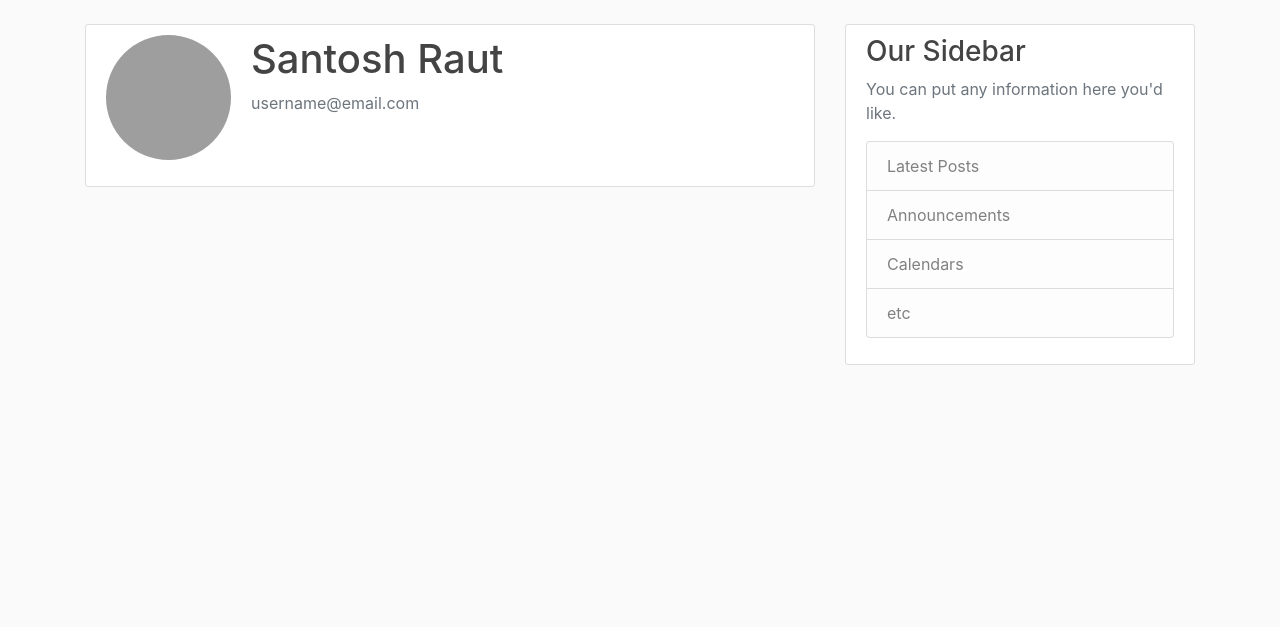
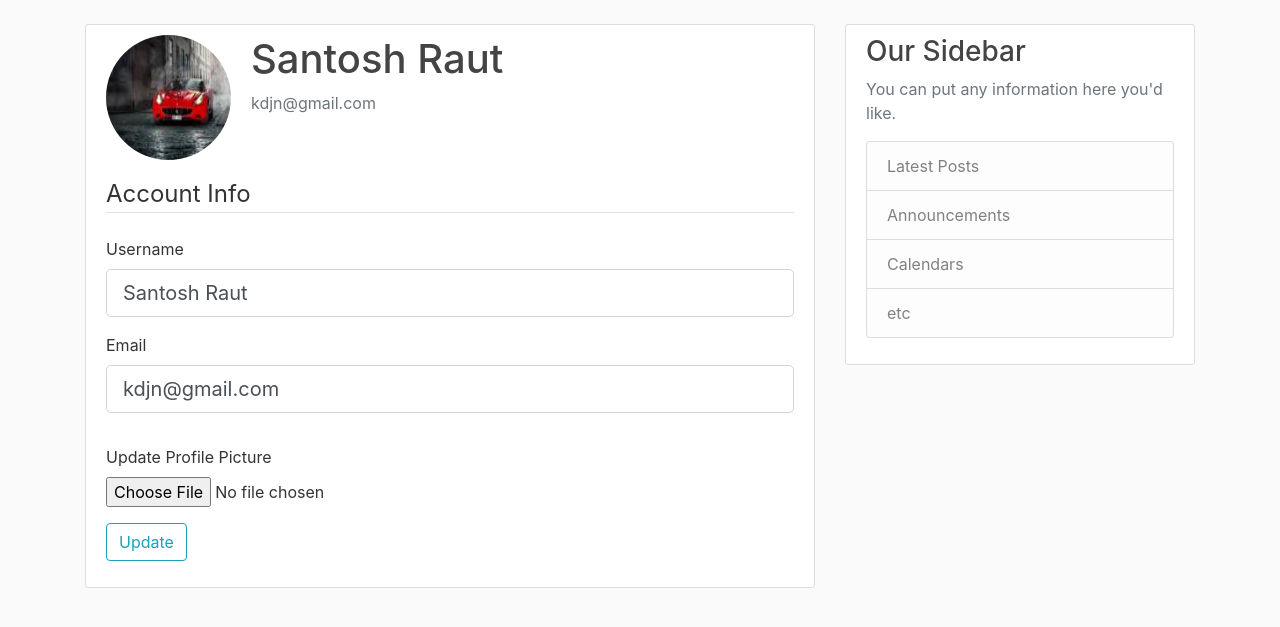
Before and after one commit to rautsantosh95/flaskblog-app, a Flask app: page /account in a window 1280 px wide. Shown: the part 56-683 px from the top of the page. Run offline with Flask 2, Linux system fonts and the light colour scheme; a user stored in the database is signed in; some libraries are stand-ins or nearby versions; grey boxes are pictures that could not be loaded.

Commit message:
add & save profile pic

```diff
--- a/flaskblog/forms.py
+++ b/flaskblog/forms.py
@@ -1,4 +1,6 @@
 from flask_wtf import FlaskForm
+from flask_wtf.file import FileField, FileAllowed
+from flask_login import current_user
 from wtforms import StringField, PasswordField, SubmitField, BooleanField
 from wtforms.validators import  DataRequired, Length, Email, EqualTo, ValidationError
 from flaskblog.models import User
@@ -23,8 +25,26 @@ class RegistrationForm(FlaskForm):
             raise ValidationError('That email is taken. Please choose different one.')
 
 class LoginForm(FlaskForm):
-    email = StringField('Email',
-                            validators=[DataRequired(), Email()])
+    email = StringField('Email', validators=[DataRequired(), Email()])
     password = PasswordField('Password', validators=[DataRequired()])
     remember = BooleanField('Remember')
     submit = SubmitField('Login')
+
+
+class UpdateAccountForm(FlaskForm):
+    username = StringField('Username', validators=[ DataRequired(), Length(min=2, max=20)])
+    email = StringField('Email', validators=[DataRequired(), Email()])
+    picture = FileField('Update Profile Picture', validators=[FileAllowed(['jpg', 'png'])])
+    submit = SubmitField('Update')
+
+    def validate_username(self, username):
+        if username.data != current_user.username:
+            user = User.query.filter_by(username=username.data).first()
+            if user:
+                raise ValidationError('That username is taken. Please choose different one.')
+
+    def validate_email(self, email):
+        if email.data != current_user.email:
+            user = User.query.filter_by(email=email.data).first()
+            if user:
+                raise ValidationError('That email is taken. Please choose different one.')
--- a/flaskblog/routes.py
+++ b/flaskblog/routes.py
@@ -1,6 +1,9 @@
+import os
+import secrets
+from PIL import Image
 from flask import render_template, url_for, flash, redirect, request
 from flaskblog import app, db, bcrypt
-from flaskblog.forms import RegistrationForm, LoginForm
+from flaskblog.forms import RegistrationForm, LoginForm, UpdateAccountForm
 from flaskblog.models import User, Post
 from flask_login import  login_user, current_user, logout_user, login_required
 posts = [
@@ -56,12 +59,40 @@ def login():
             flash('Unsuccessful Login. Please Check your email and Password', 'danger')
     return render_template('login.html', title='Login', form=form)
 
-@app.route('/logout')
+@app.route('/logout', methods=['GET','POST'])
 def logout():
     logout_user()
     return redirect(url_for('home'))
 
-@app.route('/account')
+def save_picture(form_picture):
+    random_hex = secrets.token_hex(8)
+    _, f_ext = os.path.splitext(form_picture.filename)
+    picture_fn = random_hex + f_ext
+    picture_path = os.path.join(app.root_path, 'static/profile_pics', picture_fn)
+
+    output_size = (125, 125)
+    i=Image.open(form_picture)
+    i.thumbnail(output_size)
+
+    i.save(picture_path)
+    return picture_fn
+
+
+@app.route('/account', methods=['GET','POST'])
 @login_required
 def account():
-    return render_template('account.html', title='Account')
+    form = UpdateAccountForm()
+    if form.validate_on_submit():
+        if form.picture.data:
+            picture_file = save_picture(form.picture.data)
+            current_user.image_file = picture_file
+        current_user.username = form.username.data
+        current_user.email = form.email.data
+        db.session.commit()
+        flash('Your account has been updated!','success')
+        return redirect(url_for('account'))
+    elif request.method == 'GET':
+        form.username.data = current_user.username
+        form.email.data = current_user.email
+    image_file = url_for('static', filename='profile_pics/' + current_user.image_file)
+    return render_template('account.html', title='Account', image_file=image_file, form=form)
--- a/flaskblog/templates/account.html
+++ b/flaskblog/templates/account.html
@@ -2,12 +2,56 @@
 {% block content %}
     <div class="content-section">
       <div class="media">
-        <img class="rounded-circle account-img" src="userimage.jpg">
+        <img class="rounded-circle account-img" src="{{ image_file }}">
         <div class="media-body">
           <h2 class="account-heading">{{ current_user.username }}</h2>
-          <p class="text-secondary">username@email.com</p>
+          <p class="text-secondary">{{ current_user.email }}</p>
         </div>
       </div>
-      <!-- FORM HERE -->
+        <form method="POST" action="" enctype="multipart/form-data">
+            {{ form.hidden_tag() }}
+            <fieldset class="form-group">
+                <legend class="border-bottom mb-4">Account Info</legend>
+                <div class="form-group">
+                    {{ form.username.label(class="form-control-label") }}
+
+                    {% if form.username.errors %}
+                        {{ form.username(class="form-control form-control-lg is-invalid") }}
+                        <div class="invalid-feedback">
+                            {% for error in form.username.errors %}
+                                <span>{{ error }}</span>
+                            {% endfor %}
+                        </div>
+                    {% else %}
+                        {{ form.username(class="form-control form-control-lg") }}
+                    {% endif %}
+                </div>
+                <div class="form-group">
+                    {{ form.email.label(class="form-control-label") }}
+                    {% if form.email.errors %}
+                        {{ form.email(class="form-control form-control-lg is-invalid") }}
+                        <div class="invalid-feedback">
+                            {% for error in form.email.errors %}
+                                <span>{{ error }}</span>
+                            {% endfor %}
+                        </div>
+                    {% else %}
+                        {{ form.email(class="form-control form-control-lg") }}
+                    {% endif %}
+                </div>
+            </fieldset>
+            <div class="form-group">
+                {{ form.picture.label() }}
+                {{ form.picture(class="form-control-file") }}
+                {% if form.picture.errors %}
+                    {% for error in form.picture.errors %}
+                        <span class="text-danger">{{ error }}</span></br>
+                    {% endfor %}
+                {% endif %}
+            </div>
+            <div class="form-group">
+                {{ form.submit(class="btn btn-outline-info") }}
+            </div>
+        </form>
     </div>
 {% endblock content %}
```
Also changed, not shown: flaskblog/site.db, flaskblog/static/profile_pics/2cabf804735c1ba8.jpg (added), flaskblog/static/profile_pics/588e3c73fd985e41.jpg (added), flaskblog/static/profile_pics/ab7752bc7556e693.jpg (added), flaskblog/static/profile_pics/default.jpg (added), flaskblog/static/profile_pics/roman.jpg (added).
